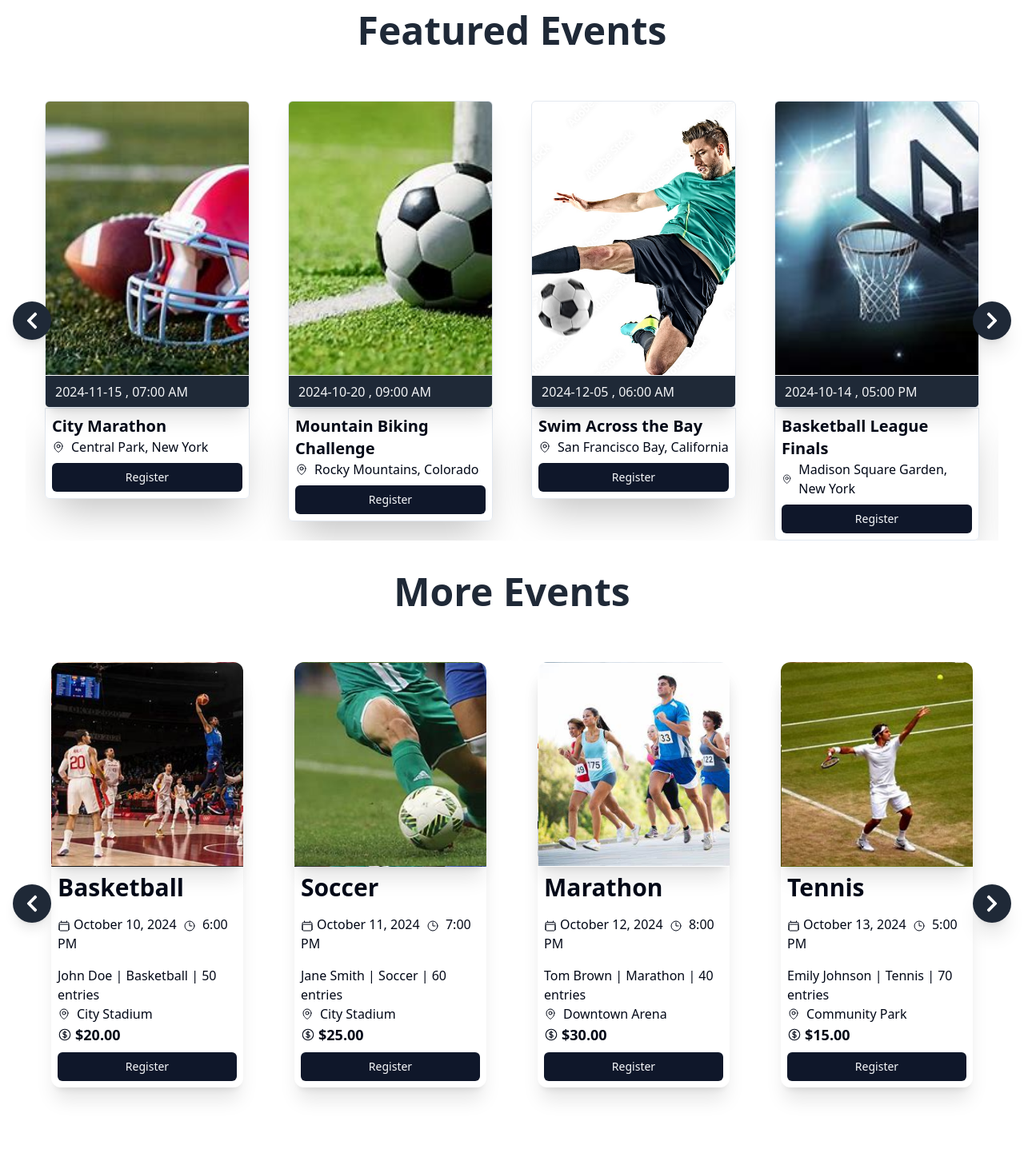
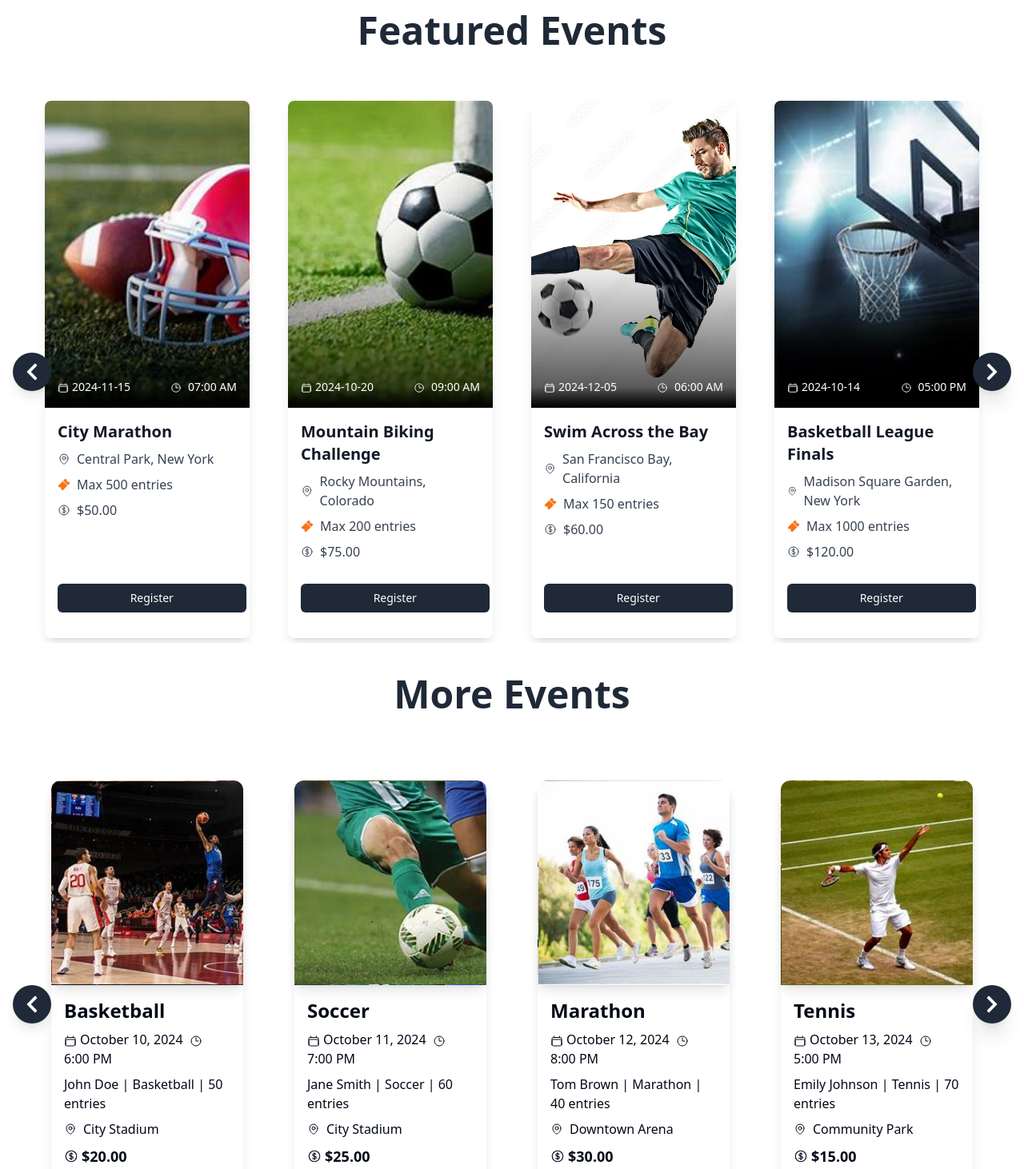
Before and after one commit to Krish-tiwari212/liveplay, a Next.js app in the folder frontend/: page / in a window 1280 px wide. Shown: the part 440-1902 px from the top of the page at 80% size. Built offline with nearby package versions, Linux system fonts and the light colour scheme.

Commit message:
cards changes

```diff
--- a/frontend/components/AllEvents.tsx
+++ b/frontend/components/AllEvents.tsx
@@ -74,7 +74,7 @@ const AllEvents = () => {
   };
 
   return (
-    <div className="my-10 ">
+    <div className="my-10">
       <div className="text-center mb-4">
         <h1 className="text-3xl md:text-5xl font-bold text-gray-800">
           More Events
@@ -83,7 +83,7 @@ const AllEvents = () => {
       <div className="max-w-9xl mx-auto px-7 sm:px-6 lg:px-8 md:mt-16">
         <Slider {...settings}>
           {videoEventData.map((e, i) => (
-            <div className="flex-shrink-0 w-full px-5 md:px-8" key={i}>
+            <div className="flex-shrink-0 w-full px-5 md:px-8 py-5" key={i}>
               <VideoEventCard
                 image={e.image}
                 gifUrl={e.gifUrl}
--- a/frontend/components/CardCarousel.tsx
+++ b/frontend/components/CardCarousel.tsx
@@ -71,7 +71,7 @@ const CardCarousel = () => {
       <div className="text-center mb-4">
         <h1 className="text-3xl md:text-5xl font-bold text-gray-800">Featured Events</h1>
       </div>
-      <div className="max-w-7xl mx-auto px-7 sm:px-6 lg:px-8 md:mt-16">
+      <div className="mx-auto px-7 sm:px-6 lg:px-8 md:mt-16">
         <Slider {...settings}>
           {events.map((e, i) => (
             <div className="flex-shrink-0 w-full px-5 md:px-6" key={i}>
--- a/frontend/components/EventCard.tsx
+++ b/frontend/components/EventCard.tsx
@@ -1,9 +1,17 @@
 "use client";
 import { cn } from "@/lib/utils";
 import Image from "next/image";
+import { useState } from "react";
 import { HiOutlineCalendar, HiOutlineClock, HiOutlineCurrencyDollar, HiOutlineMapPin } from "react-icons/hi2";
 import { Button } from "./ui/button";
 import { IoTicketSharp } from "react-icons/io5";
+import {
+  Dialog,
+  DialogContent,
+  DialogHeader,
+  DialogTitle,
+  DialogTrigger,
+} from "@/components/ui/dialog";
 
 interface EventCardProps {
   image: string;
@@ -14,7 +22,7 @@ interface EventCardProps {
   time: string;
   noOfEntries: number;
   sport: string;
-  price:number
+  price: number;
 }
 
 const EventCard = ({
@@ -28,48 +36,118 @@ const EventCard = ({
   sport,
   price,
 }: EventCardProps) => {
+  const [openDialog, setOpenDialog] = useState(false);
+
   return (
-    <div className="max-w-xs w-full group/card">
+    <>
+      <div
+        className="max-w-sm w-full group/card rounded-lg overflow-hidden h-[42rem] shadow-lg transform transition duration-500 hover:scale-105 cursor-pointer"
+        onClick={() => setOpenDialog(true)}
+      >
         <div
           className={cn(
-          "cursor-pointer overflow-hidden relative card h-96 rounded-md border shadow-xl w-full mx-auto flex flex-col justify-between p-4"
+            "relative h-96 w-full bg-cover bg-center"
           )}
           style={{
             backgroundImage: `url(${image})`,
-          backgroundSize: "cover",
-          backgroundPosition: "center",
           }}
         >
-        {/* <div className="absolute w-full h-full top-0 left-0 bg-gradient-to-br from-black to-transparent opacity-90"></div> */}
-        <div className="absolute w-full h-10 bottom-0 left-0 bg-gray-800 flex py-2 px-3 gap-2 items-center border-t border-gray-50">
-          {/* <IoTicketSharp className="text-orange-500 " size={20} />
-          <h1 className="text-md text-gray-200">Max {noOfEntries} entries Hurry</h1> */}
-          <p className={`font-normal text-base relative my-4 text-gray-100 `}>
-            {date} , {time}
+          <div className="absolute inset-0 bg-gradient-to-t from-black via-transparent to-transparent opacity-75"></div>
+          <div className="absolute bottom-0 left-0 w-full flex justify-between p-4 bg-gradient-to-t from-black via-transparent to-transparent">
+            <p className="text-white text-sm">
+              <HiOutlineCalendar className="inline mr-1" />
+              {date}
+            </p>
+            <p className="text-white text-sm">
+              <HiOutlineClock className="inline mx-1" /> {time}
             </p>
           </div>
         </div>
-      <div className="inset-0 flex flex-col justify-end p-2 z-10 border shadow-2xl rounded-b-md">
-        <h1 className={`font-bold text-xl md:text-md relative`}>{eventname}</h1>
-        {/* <p className={`font-normal text-base relative my-4`}>
-          <HiOutlineCalendar className="inline mr-1" />
-          {date} <HiOutlineClock className="inline mx-1" /> {time}
-        </p> */}
-        {/* <p className={`font-normal text-base relative`}>
-          {name} | {sport} | {noOfEntries} entries
-        </p> */}
-        <p className={`font-normal relative flex items-center`}>
+        <div className="bg-white p-4">
+          <h1 className="font-bold text-xl text-gray-900">{eventname}</h1>
+          <p className="text-gray-700 flex items-center mt-2">
             <HiOutlineMapPin className="mr-2" />
             {location}
           </p>
-        {/* <p className={`font-bold text-lg relative flex items-center`}>
-          <HiOutlineCurrencyDollar className="mr-1" />${price.toFixed(2)}
-        </p> */}
-        <Button size="sm" className="mt-2">
+          <p className="text-gray-700 flex items-center mt-2">
+            <IoTicketSharp className="mr-2 text-orange-500" />
+            Max {noOfEntries} entries
+          </p>
+          <p className="text-gray-700 flex items-center mt-2">
+            <HiOutlineCurrencyDollar className="mr-2" />
+            ${price.toFixed(2)}
+          </p>
+          <Button size="sm" className="mt-4 w-[92%] absolute bottom-8 bg-[#1f2937] text-white hover:brightness-100">
             Register
           </Button>
         </div>
       </div>
+
+      {openDialog && (
+        <Dialog open={openDialog} onOpenChange={setOpenDialog}>
+          <DialogContent className="bg-white rounded-lg shadow-2xl transition-transform transform w-[55%] p-10">
+            <DialogHeader>
+              <DialogTitle className="text-2xl font-bold text-gray-800">{eventname}</DialogTitle>
+            </DialogHeader>
+            <div className="flex items-center relative gap-6">
+              <div className="flex flex-col w-full h-full flex-[3] gap-5">
+                <div className="flex-[2] relative h-full w-full top-0 shadow-2xl rounded-lg overflow-hidden">
+                  <Image
+                    src={image}
+                    alt={eventname}
+                    layout="fill"
+                    objectFit="cover"
+                    className="rounded-md"
+                  />
+                </div>
+                <div className="flex-[1] relative object-cover h-full w-full"></div>
+              </div>
+              <div className="flex flex-col gap-5 flex-[2]">
+                <div className="relative border mx-2 rounded-lg shadow-xl p-6 bg-gray-50">
+                  <div className="flex flex-col gap-2">
+                    <h2 className="font-bold text-lg text-gray-700">Organised By: {name}</h2>
+                    <p className="text-sm text-gray-600 flex items-center">
+                      <HiOutlineCalendar className="inline mr-2" />
+                      {date} | {time}
+                    </p>
+                    <p className="flex items-center text-sm text-gray-600">
+                      <HiOutlineMapPin className="mr-2" />
+                      {location}
+                    </p>
+                    <p className="flex items-center text-sm text-gray-600">
+                      Sport: {sport}
+                    </p>
+                    <div className="flex items-start justify-between gap-10 mt-4">
+                      <p className="flex items-start font-bold text-sm text-gray-600">
+                        <HiOutlineCurrencyDollar className="mr-2" size={20} />
+                        {price} onwards
+                      </p>
+                      <Button
+                        className="text-sm bg-gray-800 text-white hover:shadow-md"
+                      >
+                        Register
+                      </Button>
+                    </div>
+                  </div>
+                </div>
+                <div className="relative border mx-2 rounded-lg shadow-xl p-6 bg-gray-50">
+                  <h1 className="text-lg font-bold text-gray-700 mb-2">Event Guide</h1>
+                  <hr />
+                  <div className="flex flex-col gap-2 mt-4">
+                    <p className="text-sm text-gray-600">
+                      No of Entries: {noOfEntries}
+                    </p>
+                    <p className="text-sm text-gray-600">
+                      Tshirt: {"provided"}
+                    </p>
+                  </div>
+                </div>
+              </div>
+            </div>
+          </DialogContent>
+        </Dialog>
+      )}
+    </>
   );
 };
 
--- a/frontend/components/VideoEventCard.tsx
+++ b/frontend/components/VideoEventCard.tsx
@@ -1,20 +1,17 @@
 "use client";
 import { cn } from "@/lib/utils";
 import { useState } from "react";
-import { HiOutlineMapPin, HiOutlineCalendar, HiOutlineClock,  HiOutlineCurrencyDollar } from "react-icons/hi2";
+import { HiOutlineMapPin, HiOutlineCalendar, HiOutlineClock, HiOutlineCurrencyDollar } from "react-icons/hi2";
 import { MdOutlineSportsScore } from "react-icons/md";
 import { IoMdShareAlt } from "react-icons/io";
 import Image from "next/image";
 import {
   Dialog,
   DialogContent,
-  DialogDescription,
   DialogHeader,
   DialogTitle,
-  DialogTrigger,
 } from "@/components/ui/dialog";
 import { Button } from "./ui/button";
-
 
 interface EventCardProps {
   image: string;
@@ -42,16 +39,17 @@ const VideoEventCard = ({
   sport,
 }: EventCardProps) => {
   const [isHovered, setIsHovered] = useState(false);
-  const [openDialog,setOpenDialog]=useState(false)
+  const [openDialog, setOpenDialog] = useState(false);
+
   return (
     <>
       <div
-        className="max-w-xs w-full rounded-xl shadow-xl cursor-pointer"
+        className="max-w-sm w-full h-[35rem] rounded-xl shadow-lg cursor-pointer transition-transform transform hover:scale-105"
         onClick={() => setOpenDialog(true)}
       >
         <div
           className={cn(
-            "roup w-full cursor-pointer overflow-hidden relative card h-64 rounded-t-xl shadow-xl mx-auto flex flex-col justify-end p-4 border border-transparent dark:border-neutral-800 ",
+            "group w-full cursor-pointer overflow-hidden relative card h-64 rounded-t-xl shadow-lg mx-auto flex flex-col justify-end p-4 border border-transparent dark:border-neutral-800",
             "bg-cover",
             "before:fixed before:inset-0 before:opacity-0 before:z-[-1]",
             "hover:after:content-[''] hover:after:absolute hover:after:inset-0 hover:after:bg-black hover:after:opacity-0",
@@ -63,107 +61,49 @@ const VideoEventCard = ({
           onMouseEnter={() => setIsHovered(true)}
           onMouseLeave={() => setIsHovered(false)}
         ></div>
-        <div className="w-full">
-          {/* <div className="flex flex-row items-center space-x-4 z-30 mt-2 p-2">
-            <Image
-              height="70"
-              width="70"
-              alt="Avatar"
-              src={image}
-              className="h-10 w-10 rounded-full shadow-2xl border-2 object-cover"
-            />
-            <div className="flex flex-col leading-3 justify-center">
-              <p className="font-normal text-base relative z-10">
-                {name}
-              </p>
-              <p className="text-">organiser</p>
-            </div>
-          </div> */}
-          <div className="inset-0 flex flex-col justify-end p-2 z-10 ">
-            <h1 className={`font-bold text-xl md:text-3xl relative`}>
-              {eventname}
-            </h1>
-            <p className={`font-normal text-base relative my-4`}>
+        <div className="w-full p-4">
+          <h1 className="font-bold text-xl md:text-2xl">{eventname}</h1>
+          <p className="font-normal text-base my-2">
             <HiOutlineCalendar className="inline mr-1" />
             {date} <HiOutlineClock className="inline mx-1" /> {time}
           </p>
-            <p className={`font-normal text-base relative`}>
+          <p className="font-normal text-base my-2">
             {name} | {sport} | {noOfEntries} entries
           </p>
-            <p className={`font-normal text-base relative flex items-center`}>
+          <p className="font-normal text-base flex items-center my-2">
             <HiOutlineMapPin className="mr-2" />
             {location}
           </p>
-            <p className={`font-bold text-lg relative flex items-center`}>
+          <p className="font-bold text-lg flex items-center my-2">
             <HiOutlineCurrencyDollar className="mr-1" />${price.toFixed(2)}
           </p>
-            <Button size="sm" className="mt-2">Register</Button>
-          </div>
+          <Button className="mt-2 w-[92%] bg-[#1f2937] absolute bottom-8 hover:brightness-150">Register</Button>
         </div>
       </div>
 
-      {/*
-        <div className="flex flex-row items-center space-x-4 z-30 absolute top-5 ">
-          <Image
-            height="100"
-            width="100"
-            alt="Avatar"
-            src={image}
-            className="h-10 w-10 rounded-full border-2 object-cover"
-          />
-          <div className="flex flex-col">
-            <p className="font-normal text-base text-gray-50 relative z-10">
-              {name}
-            </p>
-            <p className="text-sm text-white">organiser</p>
-          </div>
-        </div>
-        <div className="inset-0 flex flex-col justify-end p-4 z-10 bg-gradient-to-br from-black to-transparent ">
-          <h1 className={`font-bold text-xl md:text-3xl text-white relative`}>
-            {eventname}
-          </h1>
-          <p className={`font-normal text-base text-white relative my-4`}>
-            <HiOutlineCalendar className="inline mr-1" />
-            {date} <HiOutlineClock className="inline mx-1" /> {time}
-          </p>
-          <p className={`font-normal text-base text-white relative`}>
-            {name} | {sport} | {noOfEntries} entries
-          </p>
-          <p
-            className={`font-normal text-base text-white relative flex items-center`}
-          >
-            <HiOutlineMapPin className="mr-2" />
-            {location}
-          </p>
-          <p
-            className={`font-bold text-lg text-white relative flex items-center`}
-          >
-            <HiOutlineCurrencyDollar className="mr-1" />${price.toFixed(2)}
-          </p>
-        </div>
-      */}
       {openDialog && (
         <Dialog open={openDialog} onOpenChange={setOpenDialog}>
-          <DialogContent className="bg-white rounded-lg shadow-lg transition-transform transform w-[55%] p-10">
-            <div className="flex items-center relative gap-2">
-              <div className="flex flex-col w-full h-full flex-[3] gap-5">
-                <div className="flex-[2] relative object-cover h-full w-full top-0 shadow-2xl">
+          <DialogContent className="bg-white rounded-lg shadow-lg transition-transform transform w-[90%] md:w-[55%] p-6 md:p-10">
+            <DialogHeader>
+              <DialogTitle className="text-2xl font-bold">{eventname}</DialogTitle>
+            </DialogHeader>
+            <div className="flex flex-col md:flex-row gap-6">
+              <div className="flex-[3]">
                 <Image
                   src={image}
                   alt={eventname}
-                    fill
-                    className="rounded-md"
+                  layout="responsive"
+                  width={700}
+                  height={475}
+                  className="rounded-md shadow-lg"
                 />
               </div>
-                <div className="flex-[1] relative object-cover h-full w-full  "></div>
-              </div>
-              <div className="flex flex-col gap-5 flex-[2]">
-                <div className=" relative border mx-2 rounded-lg shadow-xl">
-                  <div className="p-4 flex flex-col gap-2">
-                    <h2 className="font-bold text-lg">Organised By : {name}</h2>
+              <div className="flex-[2] flex flex-col gap-4">
+                <div className="border rounded-lg shadow-md p-4">
+                  <h2 className="font-bold text-lg">Organised By: {name}</h2>
                   <p className="text-sm text-gray-600">
                     <HiOutlineCalendar className="inline mr-2" />
-                      {date} |{time}
+                    {date} | {time}
                   </p>
                   <p className="flex items-center text-sm text-gray-600">
                     <HiOutlineMapPin className="mr-2" />
@@ -173,42 +113,28 @@ const VideoEventCard = ({
                     <MdOutlineSportsScore className="mr-2" />
                     Sport: {sport}
                   </p>
-                    <div className="flex items-start justify-between gap-10">
-                      <p className="flex items-start font-bold text-sm text-gray-600">
+                  <div className="flex items-center justify-between gap-10">
+                    <p className="flex items-center font-bold text-sm text-gray-600">
                       <HiOutlineCurrencyDollar className="mr-2" size={20} />
                       {price} onwards
                     </p>
-                      <Button
-                        className="text-sm bg-gray-800 hover:shadow-md"
-                        size="xs"
-                      >
+                    <Button className="text-sm bg-gray-800 hover:shadow-md" size="xs">
                       Register
                     </Button>
                   </div>
                 </div>
+                <div className="border rounded-lg shadow-md p-4">
+                  <h1 className="font-bold text-lg">Event Guide</h1>
+                  <hr className="my-2" />
+                  <p className="text-sm text-gray-600">No of Entries: {noOfEntries}</p>
+                  <p className="text-sm text-gray-600">Tshirt: provided</p>
                 </div>
-                <div className=" relative border mx-2 rounded-lg shadow-xl">
-                  <h1 className="px-4 py-1">Event Guide</h1>
-                  <hr className=""></hr>
-                  <div className="p-4 flex flex-col gap-2">
-                    <p className="text-sm text-gray-600">
-                      No of Entries : {noOfEntries}
-                    </p>
-                    <p className="text-sm text-gray-600">
-                      Tshirt : {"provided"}
-                    </p>
-                  </div>
-                </div>
-                <div className=" relative border mx-2 rounded-lg shadow-xl">
-                  <div className="p-4 flex justify-between items-center ">
+                <div className="border rounded-lg shadow-md p-4 flex justify-between items-center">
                   <div>
-                      <h1 className="">Invite Your Fiends</h1>
-                      <p className="text-[0.6rem] text-gray-600">
-                        and enjoy shared Experience
-                      </p>
+                    <h1 className="font-bold text-lg">Invite Your Friends</h1>
+                    <p className="text-sm text-gray-600">and enjoy shared experience</p>
                   </div>
                   <IoMdShareAlt className="mr-2" size={20} />
-                  </div>
                 </div>
               </div>
             </div>
```
Also changed, not shown: 1 other file (tests, documents, lock files or other folders). Lines whose indentation alone changed are shown as unchanged.
